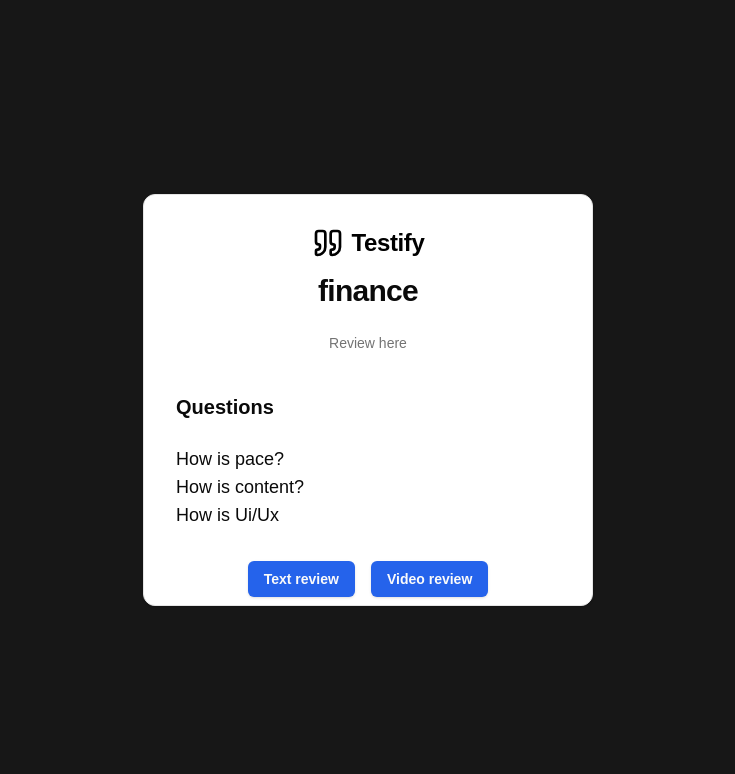
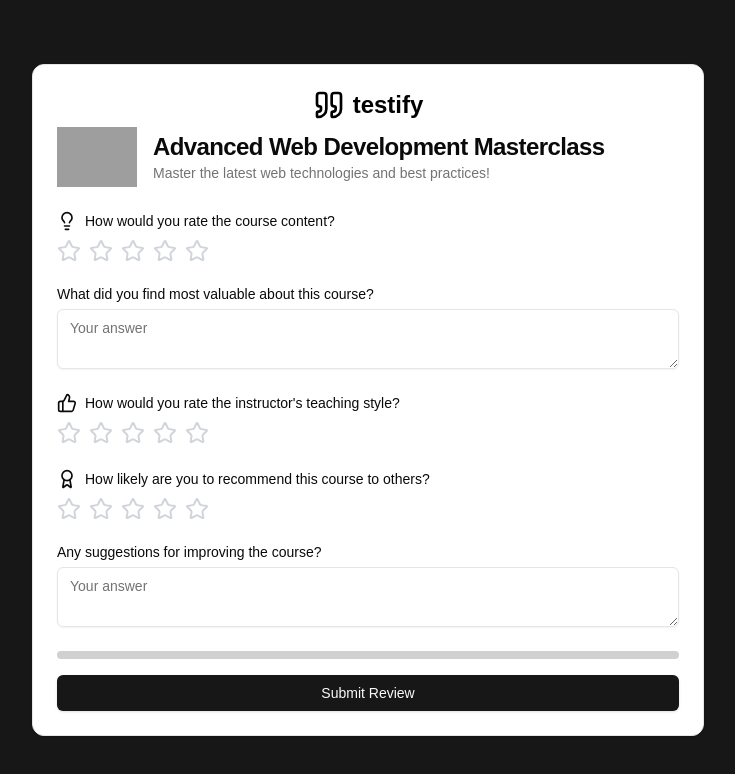
Before and after one commit to devansh193/testify, a Next.js app: page /about in a window 1280 px wide. Shown: the top 774 px of the page, without its empty margins (272-1007 px from the left). Built offline with nearby package versions, Linux system fonts and the light colour scheme; grey boxes are pictures that could not be loaded.

Commit message:
auth-fix

```diff
--- a/app/(auth)/sign-in/page.tsx
+++ b/app/(auth)/sign-in/page.tsx
@@ -37,6 +37,7 @@ const SignIn = () => {
         setError(result.error);
         toast.error("Failed to sign in. Please check your credentials.", {
           id: toastId,
+          icon:"",
         });
         console.error(result.error);
       } else {
--- a/app/[slug]/page.tsx
+++ b/app/[slug]/page.tsx
@@ -1,41 +1,11 @@
-import { Card, CardHeader, CardDescription, CardTitle } from "@/components/ui/card";
-import Logo  from "@/components/Logo";
-import { Separator } from "@radix-ui/react-separator";
-import { Button } from "@/components/ui/button";
 
-const questions = ["How is pace?", "How is content?", "How is Ui/Ux"];
+import { ClientReviewCardComponent } from "@/components/client-review-card";
+
 
 const Slug = () => {
   return (
     <div className="min-h-screen flex items-center justify-center">
-      <Card className="p-2 w-[450px]">
-        <div className="mb-4">
-          <CardHeader className="flex flex-col items-center justify-center gap-y-2">
-            <CardTitle>
-              <Logo />
-            </CardTitle>
-            <CardTitle className="text-3xl">finance</CardTitle>
-          </CardHeader>
-          <CardDescription className="text-center">Review here</CardDescription>
-        </div>
-        <Separator className="mt-2" />
-        <CardHeader className="text-xl font-semibold">Questions</CardHeader>
-        <div className="flex flex-col items-start justify-start gap-y-1 px-6">
-          <h1 className="text-lg">
-            {questions.map((question, index) => (
-              <p key={index}>{question}</p>
-            ))}
-          </h1>
-        </div>
-        <div className="flex items-center justify-center gap-x-4 mt-4 pt-4">
-          <Button className="bg-blue-600 hover:bg-blue-600 hover:border-blue-700 font-semibold">
-            Text review
-          </Button>
-          <Button className="bg-blue-600 hover:bg-blue-600 hover:border-blue-700 font-semibold">
-            Video review
-          </Button>
-        </div>
-      </Card>
+        <ClientReviewCardComponent/>
     </div>
   );
 };
--- a/app/dashboard/page.tsx
+++ b/app/dashboard/page.tsx
@@ -41,6 +41,7 @@ export default function EnhancedDashboard() {
   const [searchTerm, setSearchTerm] = useState("")
   const [currentPage, setCurrentPage] = useState(1)
   const [isDialogOpen, setIsDialogOpen] = useState(false)
+  const [editCard, setEditCard] = useState<TestimonialCard | null>(null) // New state for editing card
   const itemsPerPage = 5
 
   interface TestimonialCardConfig {
@@ -51,10 +52,22 @@ export default function EnhancedDashboard() {
     logoUrl: string
   }
 
-  const handleCreateTestimonial = (config: TestimonialCardConfig) => {
-    const newTestimonial: TestimonialCard = { ...config, id: Date.now() }
-    setTestimonialCards([...testimonialCards, newTestimonial])
+  // Create new testimonial or update existing one
+  const handleSaveTestimonial = (config: TestimonialCardConfig) => {
+    if (editCard) {
+      // Update the existing card
+      setTestimonialCards(
+        testimonialCards.map((card) =>
+          card.id === editCard.id ? { ...editCard, ...config } : card
+        )
+      )
+    } else {
+      // Create a new card
+      const newTestimonial: TestimonialCard = { ...config, id: Date.now() }
+      setTestimonialCards([...testimonialCards, newTestimonial])
+    }
     setIsDialogOpen(false)
+    setEditCard(null) // Clear edit state
   }
 
   const handleDeleteCard = (id: number) => {
@@ -74,6 +87,11 @@ export default function EnhancedDashboard() {
 
   const totalPages = Math.ceil(filteredCards.length / itemsPerPage)
 
+  const handleEditCard = (card: TestimonialCard) => {
+    setEditCard(card)
+    setIsDialogOpen(true) // Open the dialog with pre-filled data
+  }
+
   return (
     <div className=" bg-white p-8">
       <h1 className="text-3xl font-bold text-black mb-8">Testimonial Dashboard</h1>
@@ -92,12 +110,15 @@ export default function EnhancedDashboard() {
 
         <Dialog open={isDialogOpen} onOpenChange={setIsDialogOpen}>
           <DialogTrigger asChild>
-            <Button className="bg-black text-white hover:bg-gray-800">
+            <Button className="bg-black text-white hover:bg-gray-800" onClick={() => setEditCard(null)}>
               <Plus className="mr-2 h-4 w-4" /> Create New Testimonial
             </Button>
           </DialogTrigger>
           <DialogContent className="max-h-screen overflow-auto p-8">
-            <TestimonialCardCustomizer onSave={handleCreateTestimonial} />
+            <TestimonialCardCustomizer
+              onSave={handleSaveTestimonial}
+              initialData={editCard}
+            />
           </DialogContent>
         </Dialog>
       </div>
@@ -118,7 +139,7 @@ export default function EnhancedDashboard() {
               <TableCell>{card.description}</TableCell>
               <TableCell>{card.questions.length}</TableCell>
               <TableCell>
-                <Button variant="outline" size="icon" className="mr-2">
+                <Button variant="outline" size="icon" className="mr-2" onClick={() => handleEditCard(card)}>
                   <Edit className="h-4 w-4" />
                 </Button>
                 <Button variant="outline" size="icon" onClick={() => handleDeleteCard(card.id)}>
--- a/components/Logo.tsx
+++ b/components/Logo.tsx
@@ -6,7 +6,7 @@ export default function TestifyLogo() {
     <Link href={'/'}>
     <div className="flex items-center space-x-2">
       <Quote className="w-8 h-8 text-black" />
-      <span className="text-2xl font-bold text-black">Testify</span>
+      <span className="text-2xl font-bold text-black">testify</span>
     </div>
     </Link>
   )
--- a/components/client-review-card-customizer.tsx
+++ b/components/client-review-card-customizer.tsx
@@ -1,6 +1,6 @@
 "use client";
 
-import { useState } from "react";
+import { useState, useEffect } from "react";
 import { Button } from "@/components/ui/button";
 import {
   Card,
@@ -32,6 +32,7 @@ interface Question {
 }
 
 interface TestimonialCardConfig {
+  id?: number; // Make id optional for editing existing cards
   title: string;
   description: string;
   questions: Question[];
@@ -41,10 +42,12 @@ interface TestimonialCardConfig {
 
 interface TestimonialCardCustomizerProps {
   onSave: (config: TestimonialCardConfig) => void;
+  existingData?: TestimonialCardConfig;
 }
 
 export function TestimonialCardCustomizer({
   onSave,
+  existingData,
 }: TestimonialCardCustomizerProps) {
   const [title, setTitle] = useState("Your Product Name");
   const [description, setDescription] = useState(
@@ -55,6 +58,17 @@ export function TestimonialCardCustomizer({
   ]);
   const [showLogo, setShowLogo] = useState(true);
   const [logoUrl, setLogoUrl] = useState("/placeholder.svg?height=80&width=80");
+
+  // Load existing data when editing
+  useEffect(() => {
+    if (existingData) {
+      setTitle(existingData.title);
+      setDescription(existingData.description);
+      setQuestions(existingData.questions);
+      setShowLogo(existingData.showLogo);
+      setLogoUrl(existingData.logoUrl);
+    }
+  }, [existingData]);
 
   const addQuestion = () => {
     const newId =
@@ -93,6 +107,7 @@ export function TestimonialCardCustomizer({
       questions,
       showLogo,
       logoUrl,
+      id: existingData?.id, // Retain the original id if editing
     };
     onSave(testimonialCardConfig);
   };
@@ -101,7 +116,7 @@ export function TestimonialCardCustomizer({
     <Card className="w-full max-w-3xl mx-auto">
       <CardHeader>
         <CardTitle className="text-xl font-bold">
-          Customize Your Testimonial Card
+          {existingData ? "Edit Testimonial Card" : "Customize Your Testimonial Card"}
         </CardTitle>
         <CardDescription>
           Modify the details and questions for your audience
@@ -213,7 +228,7 @@ export function TestimonialCardCustomizer({
       </CardContent>
       <CardFooter>
         <Button onClick={handleSave} className="w-full">
-          <Save className="mr-2 h-4 w-4" /> Save Testimonial Card
+          <Save className="mr-2 h-4 w-4" /> {existingData ? "Update" : "Save"} Testimonial Card
         </Button>
       </CardFooter>
     </Card>
--- a/components/client-review-card.tsx
+++ b/components/client-review-card.tsx
@@ -8,6 +8,7 @@ import { Label } from "@/components/ui/label"
 import { Star, Lightbulb, ThumbsUp, Award } from "lucide-react"
 import Image from 'next/image'
 import { Progress } from "@/components/ui/progress"
+import Logo from './Logo'
 
 export function ClientReviewCardComponent() {
   const [ratings, setRatings] = useState<{ [key: number]: number }>({})
@@ -69,6 +70,9 @@ export function ClientReviewCardComponent() {
   return (
     <Card className="w-full max-w-2xl mx-auto">
       <CardHeader>
+        <div className='flex items-center justify-center'>
+      <Logo/>
+      </div>
         <div className="flex items-center space-x-4">
           <Image src={courseInfo.logo} alt={`${courseInfo.name} logo`} width={80} height={80} />
           <div>
```
Also changed, not shown: action/user.ts (+13 -3 lines).
